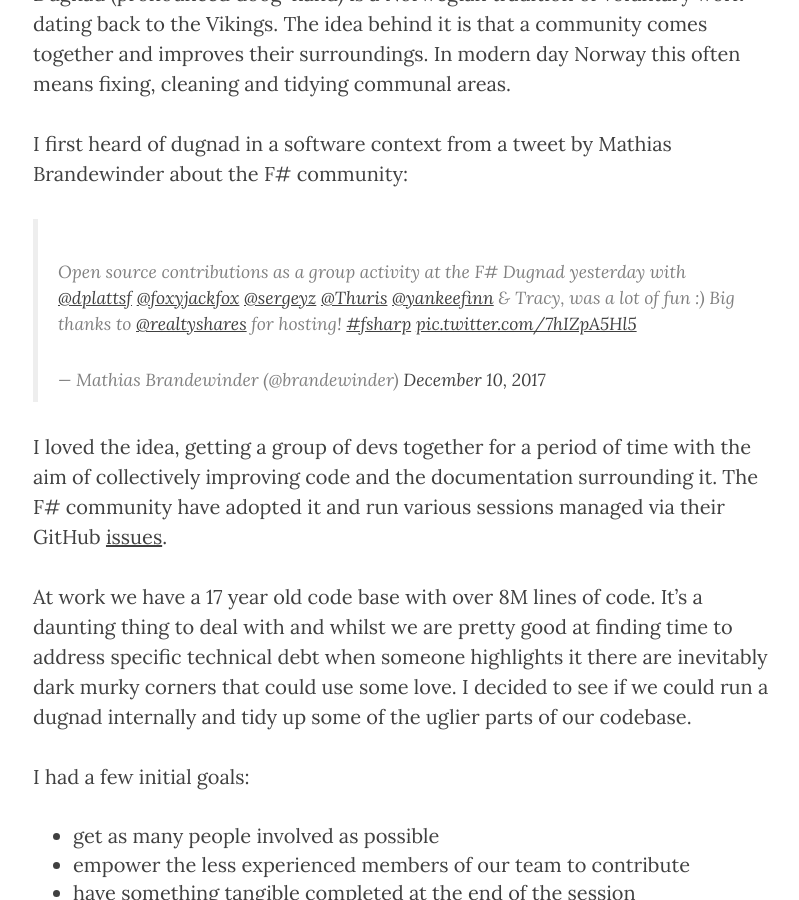
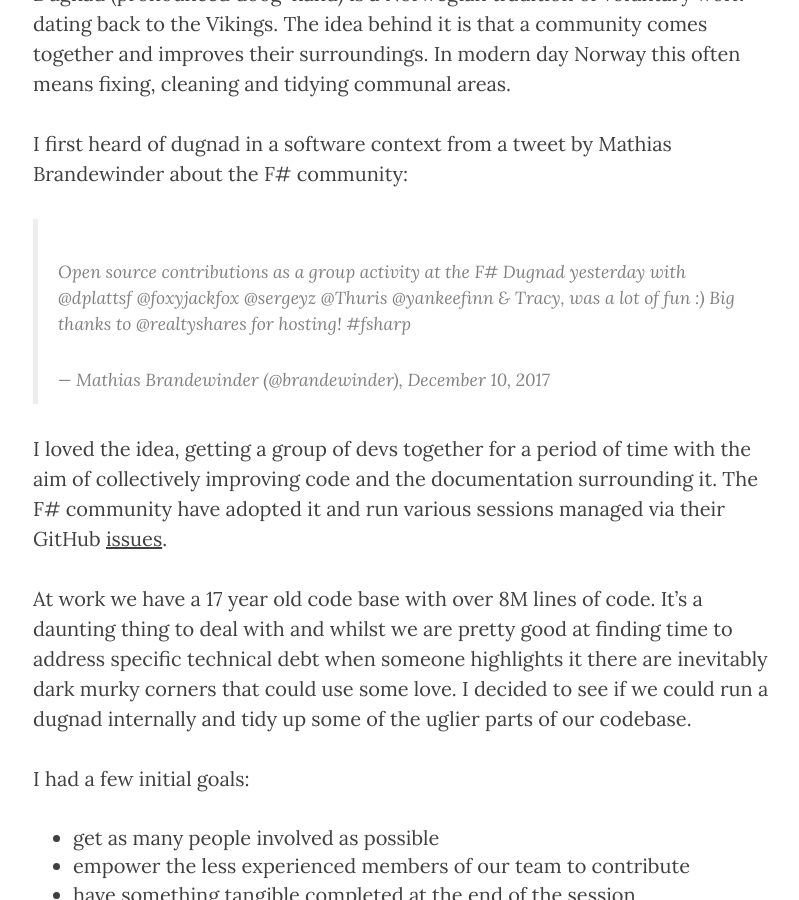
Before and after one commit to colethecoder/colethecoder.github.com, a Jekyll site: the page built from _posts/2022-08-23-Dugnad.md, in a window 1280 px wide and 900 px high, scrolled down 577 px. Shown: the whole window, without its empty margins (232-1031 px from the left). Built offline with Jekyll 4.4.1, drawn with Linux system fonts in a browser that asks for light colours; nearby versions of some CDN libraries; comment, search, counter and statistics services are not loaded; part of the change alters nothing that is shown.

Commit message:
Remove dead tweet embed, analytics and IE8 shims
- Replace the Twitter embed in the Dugnad post with a plain quote
- Remove the Universal Analytics tag (shut down July 2024) and the unused ga.html include
- Remove IE8 support scripts and the X-UA-Compatible meta tag

```diff
--- a/_includes/ga.html
+++ /dev/null
@@ -1,12 +0,0 @@
-{% if site.google_tracking_id %}
-<script>
-  (function(i,s,o,g,r,a,m){i['GoogleAnalyticsObject']=r;i[r]=i[r]||function(){
-  (i[r].q=i[r].q||[]).push(arguments)},i[r].l=1*new Date();a=s.createElement(o),
-  m=s.getElementsByTagName(o)[0];a.async=1;a.src=g;m.parentNode.insertBefore(a,m)
-  })(window,document,'script','//www.google-analytics.com/analytics.js','ga');
-
-  ga('create', '{{ site.google_tracking_id }}', 'auto');
-  ga('send', 'pageview');
-
-</script>
-{% endif %}
--- a/_includes/head.html
+++ b/_includes/head.html
@@ -1,15 +1,5 @@
 <head>
-    <!-- Global site tag (gtag.js) - Google Analytics -->
-    <script async src="https://www.googletagmanager.com/gtag/js?id=UA-53859837-1"></script>
-    <script>
-    window.dataLayer = window.dataLayer || [];
-    function gtag(){dataLayer.push(arguments);}
-    gtag('js', new Date());
-    gtag('config', 'UA-53859837-1');
-    </script>
-
     <meta charset="utf-8">
-    <meta http-equiv="X-UA-Compatible" content="IE=edge">
     <meta name="viewport" content="width=device-width, initial-scale=1">
     <meta name="description" content="{{ site.description }}">
 
@@ -31,11 +21,4 @@
     <link href='//fonts.googleapis.com/css?family=Lora:400,700,400italic,700italic' rel='stylesheet' type='text/css'>
     <link href='//fonts.googleapis.com/css?family=Open+Sans:300italic,400italic,600italic,700italic,800italic,400,300,600,700,800' rel='stylesheet' type='text/css'>
 
-    <!-- HTML5 Shim and Respond.js IE8 support of HTML5 elements and media queries -->
-    <!-- WARNING: Respond.js doesn't work if you view the page via file:// -->
-    <!--[if lt IE 9]>
-        <script src="https://oss.maxcdn.com/libs/html5shiv/3.7.0/html5shiv.js"></script>
-        <script src="https://oss.maxcdn.com/libs/respond.js/1.4.2/respond.min.js"></script>
-    <![endif]-->
-
 </head>
--- a/_layouts/default.html
+++ b/_layouts/default.html
@@ -11,8 +11,6 @@
 
     {% include footer.html %}
 
-    {% include ga.html %}
-
 </body>
 
 </html>
--- a/_posts/2022-08-23-Dugnad.md
+++ b/_posts/2022-08-23-Dugnad.md
@@ -14,7 +14,9 @@ Dugnad (pronounced doog-nahd) is a Norwegian tradition of voluntary work dating
 
 I first heard of dugnad in a software context from a tweet by Mathias Brandewinder about the F# community:
 
-<blockquote class="twitter-tweet"><p lang="en" dir="ltr">Open source contributions as a group activity at the F# Dugnad yesterday with <a href="https://twitter.com/dplattsf?ref_src=twsrc%5Etfw">@dplattsf</a> <a href="https://twitter.com/foxyjackfox?ref_src=twsrc%5Etfw">@foxyjackfox</a> <a href="https://twitter.com/sergeyz?ref_src=twsrc%5Etfw">@sergeyz</a> <a href="https://twitter.com/Thuris?ref_src=twsrc%5Etfw">@Thuris</a> <a href="https://twitter.com/yankeefinn?ref_src=twsrc%5Etfw">@yankeefinn</a> &amp; Tracy, was a lot of fun :) Big thanks to <a href="https://twitter.com/realtyshares?ref_src=twsrc%5Etfw">@realtyshares</a> for hosting! <a href="https://twitter.com/hashtag/fsharp?src=hash&amp;ref_src=twsrc%5Etfw">#fsharp</a> <a href="https://t.co/7hIZpA5Hl5">pic.twitter.com/7hIZpA5Hl5</a></p>&mdash; Mathias Brandewinder (@brandewinder) <a href="https://twitter.com/brandewinder/status/939915781315354624?ref_src=twsrc%5Etfw">December 10, 2017</a></blockquote> <script async src="https://platform.twitter.com/widgets.js" charset="utf-8"></script>
+> Open source contributions as a group activity at the F# Dugnad yesterday with @dplattsf @foxyjackfox @sergeyz @Thuris @yankeefinn & Tracy, was a lot of fun :) Big thanks to @realtyshares for hosting! #fsharp
+>
+> &mdash; Mathias Brandewinder (@brandewinder), December 10, 2017
 
 I loved the idea, getting a group of devs together for a period of time with the aim of collectively improving code and the documentation surrounding it. The F# community have adopted it and run various sessions managed via their GitHub [issues](https://github.com/fsharp/fsfoundation/issues?q=is%3Aissue+dugnad+).
 
```
